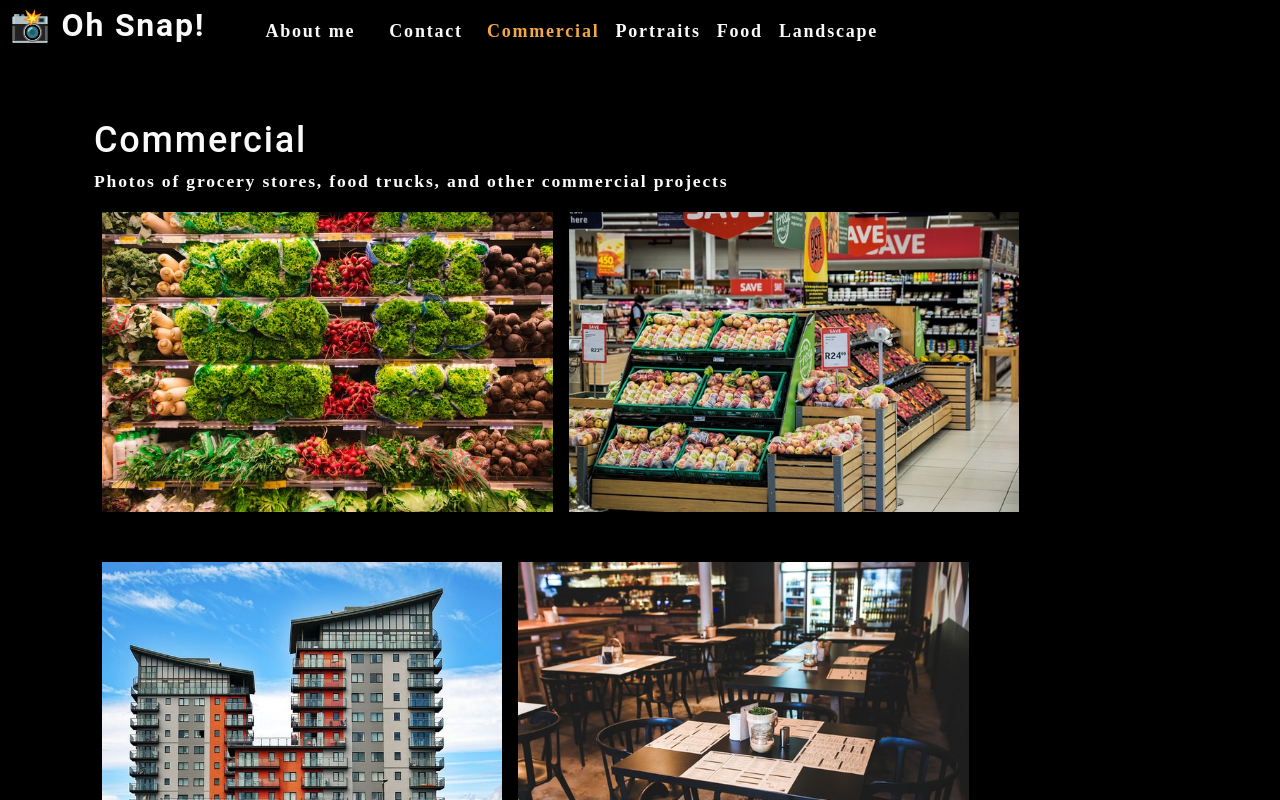
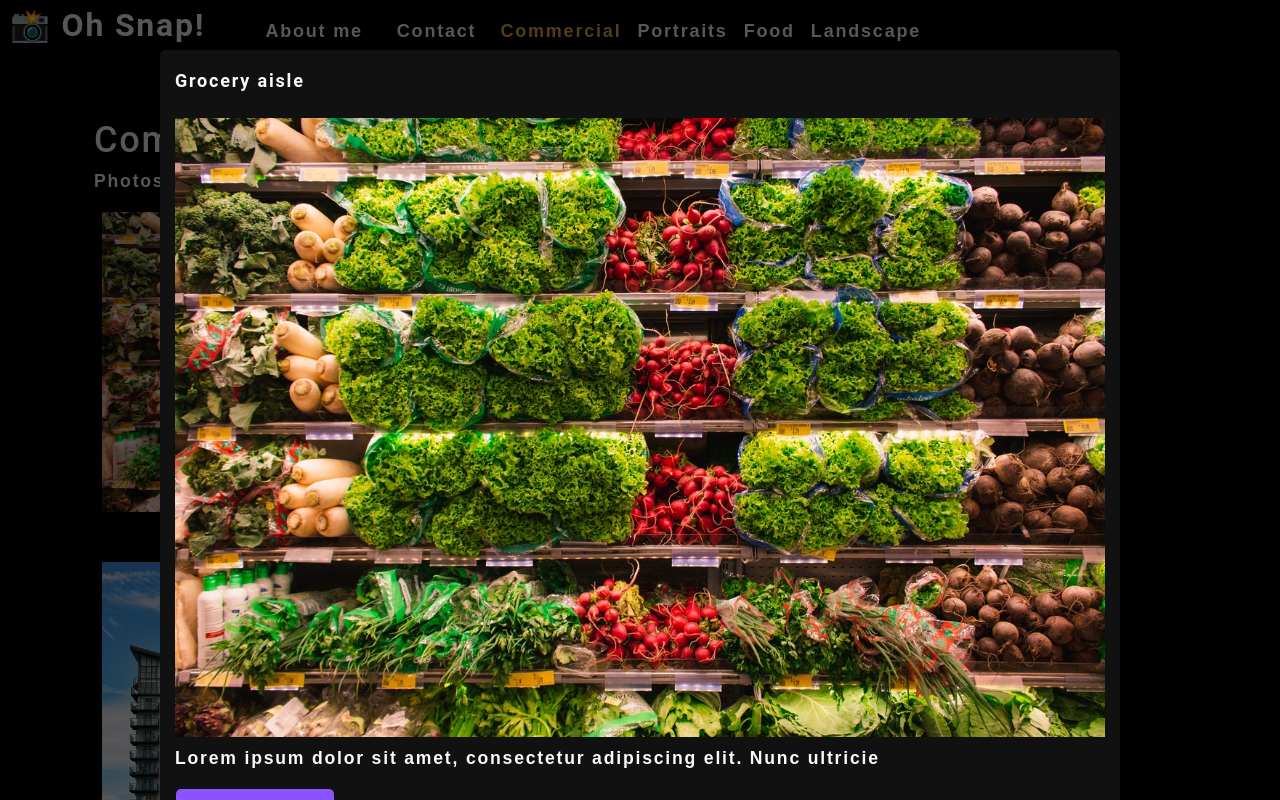
Before and after one commit to cduwors/photo-port, a React (Create React App) app: page / in a window 1280 px wide. Both pictures are taken after a click on the picture 327 px from the left and 361 px from the top of the page. Shown: the top 800 px of the page. Built offline with nearby package versions, Linux system fonts and the light colour scheme.

Commit message:
modal set

```diff
--- /dev/null
+++ b/src/components/Modal/index.js
@@ -0,0 +1,24 @@
+import React from "react";
+
+const Modal = ({ onClose, currentPhoto }) => {
+	const { name, category, description, index } = currentPhoto;
+
+	return (
+		//JSX
+		<div className="modalBackdrop">
+			<div className="modalContainer">
+				<h3 className="modalTitle">{name} </h3>
+				<img
+					src={require(`../../assets/large/${category}/${index}.jpg`)}
+					alt="current category"
+				/>
+				<p>{description}</p>
+				<button type="button" onClick={onClose}>
+					Close this modal
+				</button>
+			</div>
+		</div>
+	);
+};
+
+export default Modal;
--- a/src/components/PhotoList/index.js
+++ b/src/components/PhotoList/index.js
@@ -1,6 +1,10 @@
 import React, { useState } from "react";
+import Modal from "../Modal";
 
 const PhotoList = ({ category }) => {
+	const [isModalOpen, setIsModalOpen] = useState(false);
+	const [currentPhoto, setCurrentPhoto] = useState();
+
 	const [photos] = useState([
 		{
 			name: "Grocery aisle",
@@ -120,14 +124,23 @@ const PhotoList = ({ category }) => {
 
 	const currentPhotos = photos.filter((photo) => photo.category === category);
 
+	const toggleModal = (image, i) => {
+		setCurrentPhoto({ ...image, index: i });
+		setIsModalOpen(!isModalOpen);
+	};
+
 	return (
 		<div>
+			{isModalOpen && (
+				<Modal onClose={toggleModal} currentPhoto={currentPhoto} />
+			)}
 			<div className="flex-row">
 				{currentPhotos.map((image, i) => (
 					<img
 						src={require(`../../assets/small/${category}/${i}.jpg`)}
 						alt={image.name}
 						className="img-thumbnail mx-1"
+						onClick={() => toggleModal(image, i)}
 						key={image.name}
 					/>
 				))}
--- a/src/index.css
+++ b/src/index.css
@@ -1,4 +1,3 @@
-
 main {
 	margin: 0 auto;
 	max-width: 90%;
@@ -6,8 +5,8 @@ main {
 }
 :root {
 	--primary: #8c54ff;
-  --secondary: #F3A847;
-  --tertiary: #B12704;
+	--secondary: #f3a847;
+	--tertiary: #b12704;
 	--light: #fafafa;
 	--dark: #000000;
 	--darker: #111111;
@@ -15,7 +14,6 @@ main {
 	--spacing-one: calc(1rem * 0.5);
 	--spacing-two: calc(1rem);
 	--spacing-five: calc(2.5rem);
-
 }
 
 * {
@@ -33,11 +31,10 @@ body {
 	font-weight: 600;
 	line-height: 1.5;
 	font-size: 18px;
-  letter-spacing: .1em;
+	letter-spacing: 0.1em;
 	background: var(--dark);
 	color: var(--light);
-  font-family: 'Poiret One', cursive;
-
+	font-family: "Papyrus", sans-serif;
 }
 
 h1,
@@ -46,7 +43,7 @@ h3,
 h4,
 h5,
 h6 {
-  font-family: 'Roboto', sans-serif;
+	font-family: "Roboto", sans-serif;
 	font-weight: 500;
 	margin: 5px 0;
 	line-height: 1.25;
@@ -103,7 +100,7 @@ button {
 	font-size: 1rem;
 	text-decoration: none;
 	padding: 0.25rem 1rem;
-  border-radius: .5rem;
+	border-radius: 0.5rem;
 	border: none;
 	outline: none;
 	cursor: pointer;
@@ -112,12 +109,12 @@ button {
 }
 
 button:hover {
-  opacity: .8;
+	opacity: 0.8;
 }
 
 button[disabled] {
 	cursor: default;
-  opacity: .8;
+	opacity: 0.8;
 }
 
 img {
@@ -143,7 +140,7 @@ input {
 
 input:focus {
 	border: 1px solid var(--secondary);
-  box-shadow: 0 0 .25rem rgba(0, 0, 0, .5);
+	box-shadow: 0 0 0.25rem rgba(0, 0, 0, 0.5);
 }
 
 li {
@@ -154,7 +151,7 @@ nav a:hover {
 	text-decoration: none;
 }
 
-nav  li {
+nav li {
 	cursor: pointer;
 }
 
@@ -243,7 +240,7 @@ textarea {
 }
 
 .modalBackdrop {
-	background: rgba(0, 0, 0, .65);
+	background: rgba(0, 0, 0, 0.65);
 	bottom: 0;
 	left: 0;
 	overflow: auto;
@@ -287,7 +284,6 @@ a {
 	padding: 2px 4px;
 	margin-left: -2px;
 	margin-right: -2px;
-
 }
 
 .navActive {
```
Lines whose indentation alone changed are shown as unchanged.
